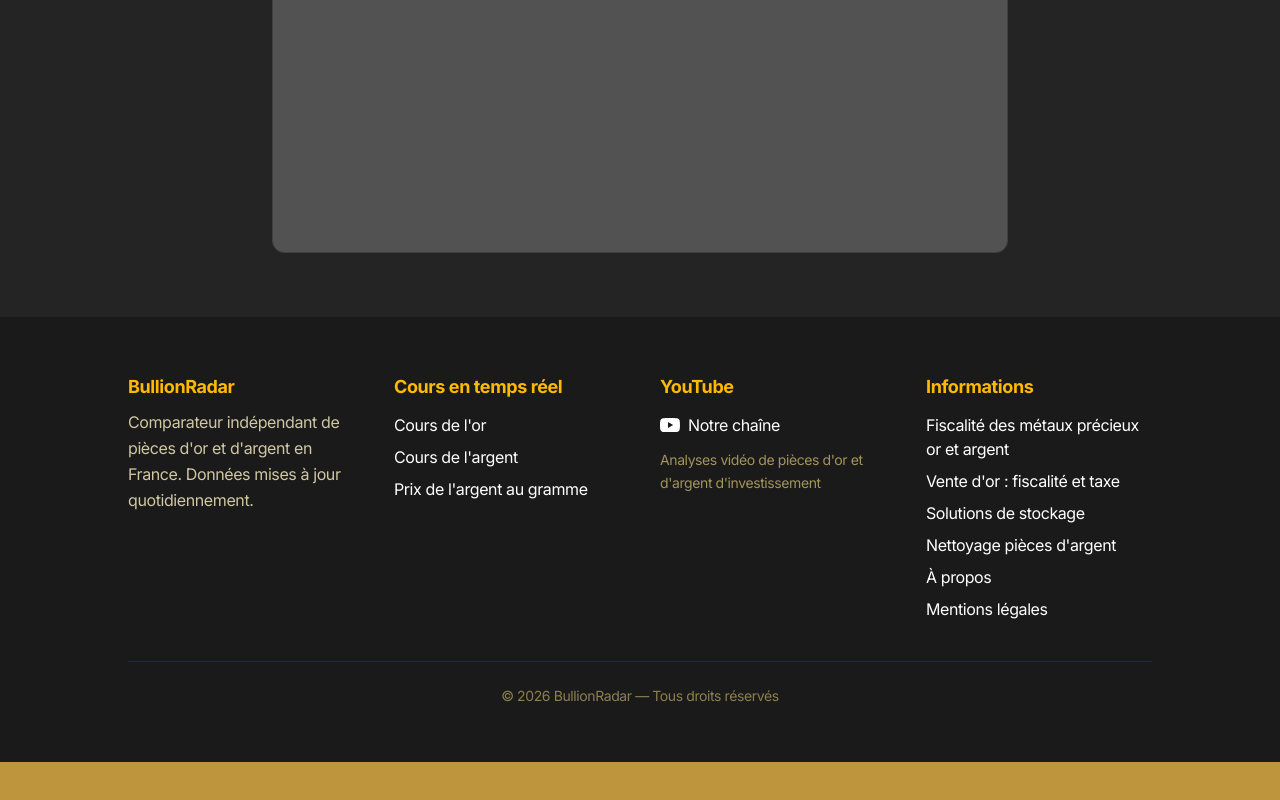
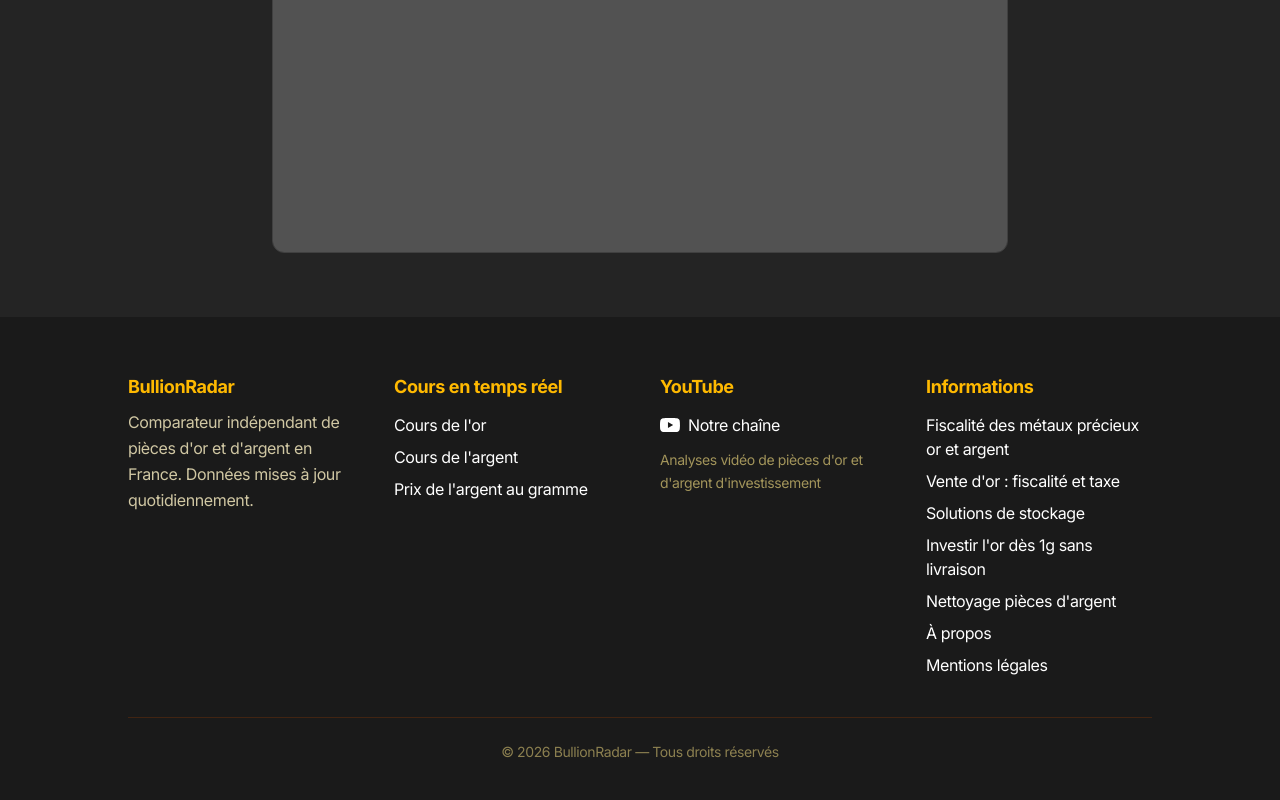
Before and after one commit to laurentknauss/bullionradar, a Next.js app: page /guide in a window 1280 px wide. Shown: the part 985-1785 px from the top of the page. Before the commit the page ends 1747 px from the top, so only its background shows below. Built offline with nearby package versions, Linux system fonts and the light colour scheme.

Commit message:
feat: add BullionVault link in footer right column

```diff
--- a/src/components/footer.tsx
+++ b/src/components/footer.tsx
@@ -102,6 +102,14 @@
             </li>
             <li>
               <Link
+                href="/bullionvault"
+                className="text-white hover:text-amber-400"
+              >
+                Investir l&#39;or dès 1g sans livraison
+              </Link>
+            </li>
+            <li>
+              <Link
                 href="/guide/nettoyer-pieces-argent"
                 className="text-white hover:text-amber-400"
               >
```
